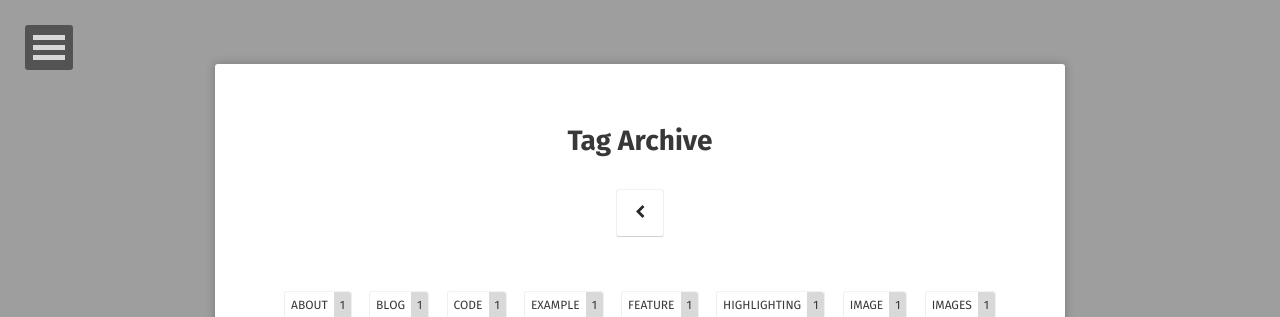
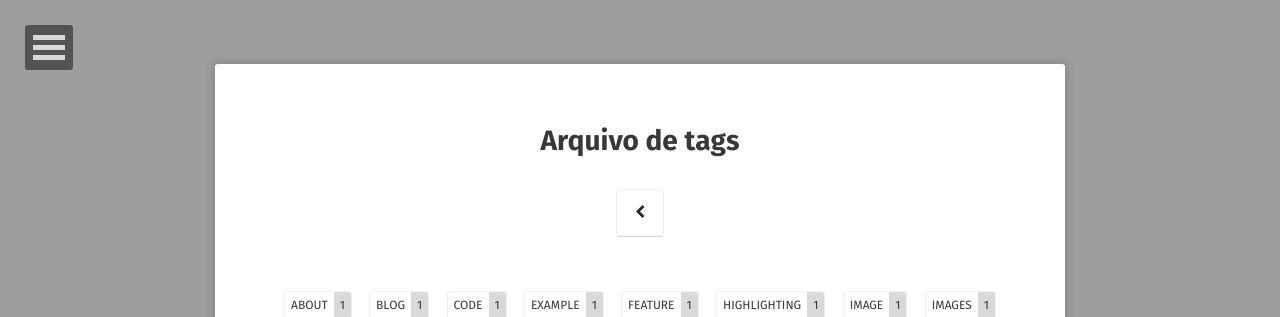
Before and after one commit to mabemoraes/mabemoraes-github.io, a Jekyll site: the page built from tags/index.html, in a window 1280 px wide and 900 px high. Shown: the top 317 px of the window. Built offline with Jekyll 4.4.1, drawn with Linux system fonts in a browser that asks for light colours; some web fonts are replaced.

Commit message:
Update index.html

```diff
--- a/tags/index.html
+++ b/tags/index.html
@@ -1,7 +1,7 @@
 ---
 layout: page
-title: Tag Archive
-description: "An archive of posts sorted by tag."
+title: Arquivo de tags
+description: "Um arquivo de postanges classificados por tag."
 comments: false
 ---
 
```
